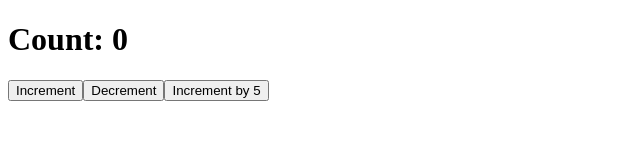
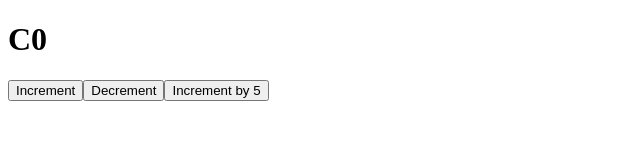
Before and after one commit to acciojob/counter-redux-gautamsiddharth09, a React app: page / in a window 1280 px wide. Shown: the top 160 px of the page, without its empty margins (0-640 px from the left). Built offline with nearby package versions, Linux system fonts and the light colour scheme.

Commit message:
fix h1 text for cypress

```diff
--- a/src/components/App.js
+++ b/src/components/App.js
@@ -8,7 +8,7 @@ const App = () => {
 
   return (
     <div>
-      <h1>Count: {count}</h1>
+      <h1>C{count}</h1>
 
       <button onClick={() => dispatch(increment())}>Increment</button>
       <button onClick={() => dispatch(decrement())}>Decrement</button>
```
